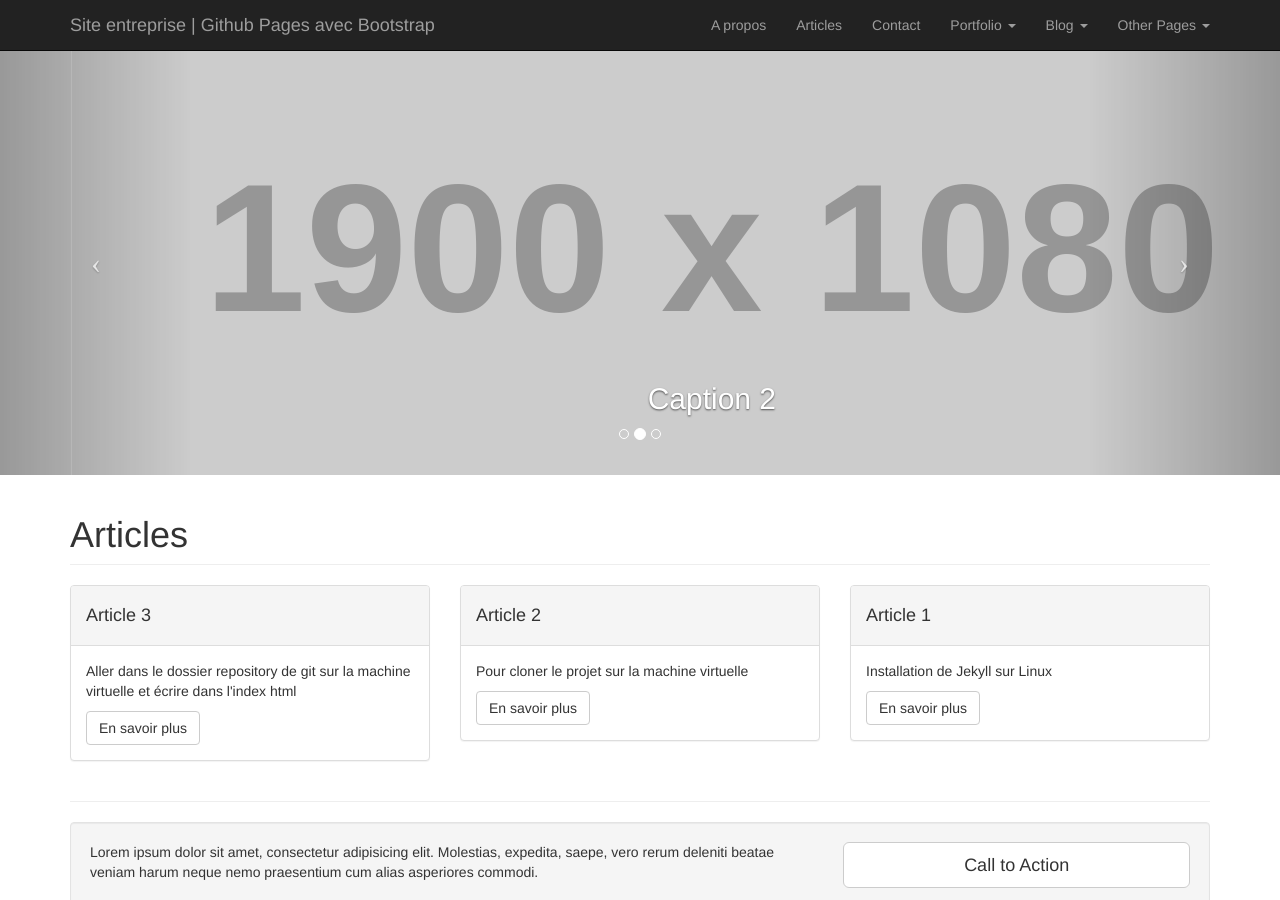
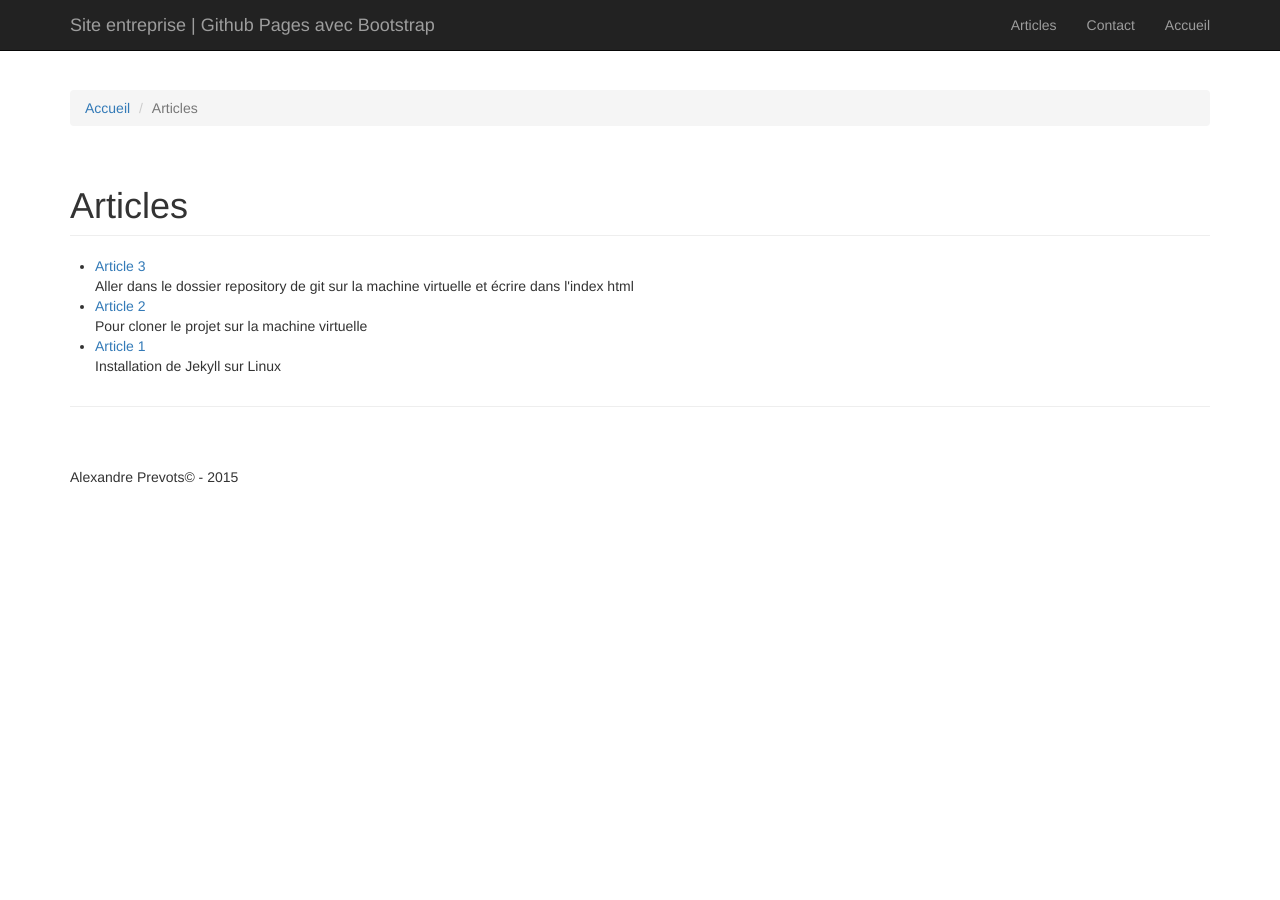
Before and after one commit to Blackpandem/BlackPandem.github.io, a Jekyll site: the page built from articles.html, in a window 1280 px wide and 900 px high. Built offline with Jekyll 4.4.1, drawn with Linux system fonts in a browser that asks for light colours; some of the changed text lies outside the part shown.

Commit message:
modifié :         _site/articles.html 	modifié :         _site/contact.html 	modifié :         articles.html 	modifié :         contact.html 	modifié :         index.html

```diff
--- a/articles.html
+++ b/articles.html
@@ -35,7 +35,7 @@ title : Articles
 
 <body>
 
-    <!-- Navigation -->
+ <!-- Navigation -->
     <nav class="navbar navbar-inverse navbar-fixed-top" role="navigation">
         <div class="container">
             <!-- Brand and toggle get grouped for better mobile display -->
@@ -51,120 +51,36 @@ title : Articles
             <!-- Collect the nav links, forms, and other content for toggling -->
             <div class="collapse navbar-collapse" id="bs-example-navbar-collapse-1">
                 <ul class="nav navbar-nav navbar-right">
+                    {% assign pages = site.pages | sort:"weight" %} {% for p in pages %}
                     <li>
-                        <a href="about.html">A propos</a>
+                        <a href="{{ p.url }}">{{ p.title }}</a>
                     </li>
-                    <li>
-                        <a href="articles.html">Articles</a>
-                    </li>
-                    <li>
-                        <a href="contact.html">Contact</a>
-                    </li>
-                    <li class="dropdown">
-                        <a href="#" class="dropdown-toggle" data-toggle="dropdown">Portfolio <b class="caret"></b></a>
-                        <ul class="dropdown-menu">
-                            <li>
-                                <a href="portfolio-1-col.html">1 Column Portfolio</a>
-                            </li>
-                            <li>
-                                <a href="portfolio-2-col.html">2 Column Portfolio</a>
-                            </li>
-                            <li>
-                                <a href="portfolio-3-col.html">3 Column Portfolio</a>
-                            </li>
-                            <li>
-                                <a href="portfolio-4-col.html">4 Column Portfolio</a>
-                            </li>
-                            <li>
-                                <a href="portfolio-item.html">Single Portfolio Item</a>
-                            </li>
-                        </ul>
-                    </li>
-                    <li class="dropdown">
-                        <a href="#" class="dropdown-toggle" data-toggle="dropdown">Blog <b class="caret"></b></a>
-                        <ul class="dropdown-menu">
-                            <li>
-                                <a href="blog-home-1.html">Blog Home 1</a>
-                            </li>
-                            <li>
-                                <a href="blog-home-2.html">Blog Home 2</a>
-                            </li>
-                            <li>
-                                <a href="blog-post.html">Blog Post</a>
-                            </li>
-                        </ul>
-                    </li>
-                    <li class="dropdown">
-                        <a href="#" class="dropdown-toggle" data-toggle="dropdown">Other Pages <b class="caret"></b></a>
-                        <ul class="dropdown-menu">
-                            <li>
-                                <a href="full-width.html">Full Width Page</a>
-                            </li>
-                            <li>
-                                <a href="sidebar.html">Sidebar Page</a>
-                            </li>
-                            <li>
-                                <a href="faq.html">FAQ</a>
-                            </li>
-                            <li>
-                                <a href="404.html">404</a>
-                            </li>
-                            <li>
-                                <a href="pricing.html">Pricing Table</a>
-                            </li>
-                        </ul>
-                    </li>
+                    {% endfor %}
                 </ul>
+
             </div>
             <!-- /.navbar-collapse -->
         </div>
         <!-- /.container -->
     </nav>
 
-    <!-- Header Carousel -->
-    <header id="myCarousel" class="carousel slide">
-        <!-- Indicators -->
-        <ol class="carousel-indicators">
-            <li data-target="#myCarousel" data-slide-to="0" class="active"></li>
-            <li data-target="#myCarousel" data-slide-to="1"></li>
-            <li data-target="#myCarousel" data-slide-to="2"></li>
-        </ol>
-
-        <!-- Wrapper for slides -->
-        <div class="carousel-inner">
-            <div class="item active">
-                <div class="fill" style="background-image:url('http://placehold.it/1900x1080&text=Slide One');"></div>
-                <div class="carousel-caption">
-                    <h2>Caption 1</h2>
-                </div>
-            </div>
-            <div class="item">
-                <div class="fill" style="background-image:url('http://placehold.it/1900x1080&text=Slide Two');"></div>
-                <div class="carousel-caption">
-                    <h2>Caption 2</h2>
-                </div>
-            </div>
-            <div class="item">
-                <div class="fill" style="background-image:url('http://placehold.it/1900x1080&text=Slide Three');"></div>
-                <div class="carousel-caption">
-                    <h2>Caption 3</h2>
-                </div>
-            </div>
-        </div>
-
-        <!-- Controls -->
-        <a class="left carousel-control" href="#myCarousel" data-slide="prev">
-            <span class="icon-prev"></span>
-        </a>
-        <a class="right carousel-control" href="#myCarousel" data-slide="next">
-            <span class="icon-next"></span>
-        </a>
-    </header>
 
     <!-- Page Content -->
     <div class="container">
 
-        <!-- Marketing Icons Section -->
+
+        <!-- Page Heading/Breadcrumbs -->
+        <div class="row">
+            <div class="col-lg-12">
+               <br>
+               <br>
+                <ol class="breadcrumb">
+                    <li><a href="index.html">Accueil</a>
+                    </li>
+                    <li class="active">Articles</li>
+                </ol>
+            </div>
+        </div>
 
         <div class="row">
             <div class="col-lg-12">
@@ -172,37 +88,18 @@ title : Articles
                    {{page.title}}
                 </h1>
             </div>
-           {% for post in site.posts limit:6 %}
-            <div class="col-md-4">
-                <div class="panel panel-default">
-                    <div class="panel-heading">
-                        <h4>{{ post.title }}</h4>
-                    </div>
-                    <div class="panel-body">
-                        <p>{{ post.excerpt }}</p>
-                        <a href="{{ post.url }}" class="btn btn-default">En savoir plus</a>
-                    </div>
-                </div>
-            </div>
-            {% endfor %}
+            <ul>
+              {% for post in site.posts %}
+                <li>
+                  <a href="{{ post.url }}">{{ post.title }}</a><br>
+                  {{ post.excerpt }}
+                </li>
+              {% endfor %}
+            </ul>
         </div>
 
         <!-- /.row -->
 
-
-        <hr>
-
-        <!-- Call to Action Section -->
-        <div class="well">
-            <div class="row">
-                <div class="col-md-8">
-                    <p>Lorem ipsum dolor sit amet, consectetur adipisicing elit. Molestias, expedita, saepe, vero rerum deleniti beatae veniam harum neque nemo praesentium cum alias asperiores commodi.</p>
-                </div>
-                <div class="col-md-4">
-                    <a class="btn btn-lg btn-default btn-block" href="#">Call to Action</a>
-                </div>
-            </div>
-        </div>
 
         <hr>
 
@@ -234,11 +131,3 @@ title : Articles
 </body>
 
 </html>
-
-
-
-
-{% for post in site.posts%}
-<h4>{{ post.title }}</h4>
-
-{% endfor %}
--- a/contact.html
+++ b/contact.html
@@ -46,7 +46,7 @@ title : Contact
                     <span class="icon-bar"></span>
                     <span class="icon-bar"></span>
                 </button>
-                <a class="navbar-brand" href="index.html">Start Bootstrap</a>
+                <a class="navbar-brand" href="index.html">Site entreprise | Github Pages avec Bootstrap</a>
             </div>
             <!-- Collect the nav links, forms, and other content for toggling -->
             <div class="collapse navbar-collapse" id="bs-example-navbar-collapse-1">
```
Also changed, not shown: other parts of contact.html (+1 -1 lines), index.html (+0 -9 lines), 2 other files.
